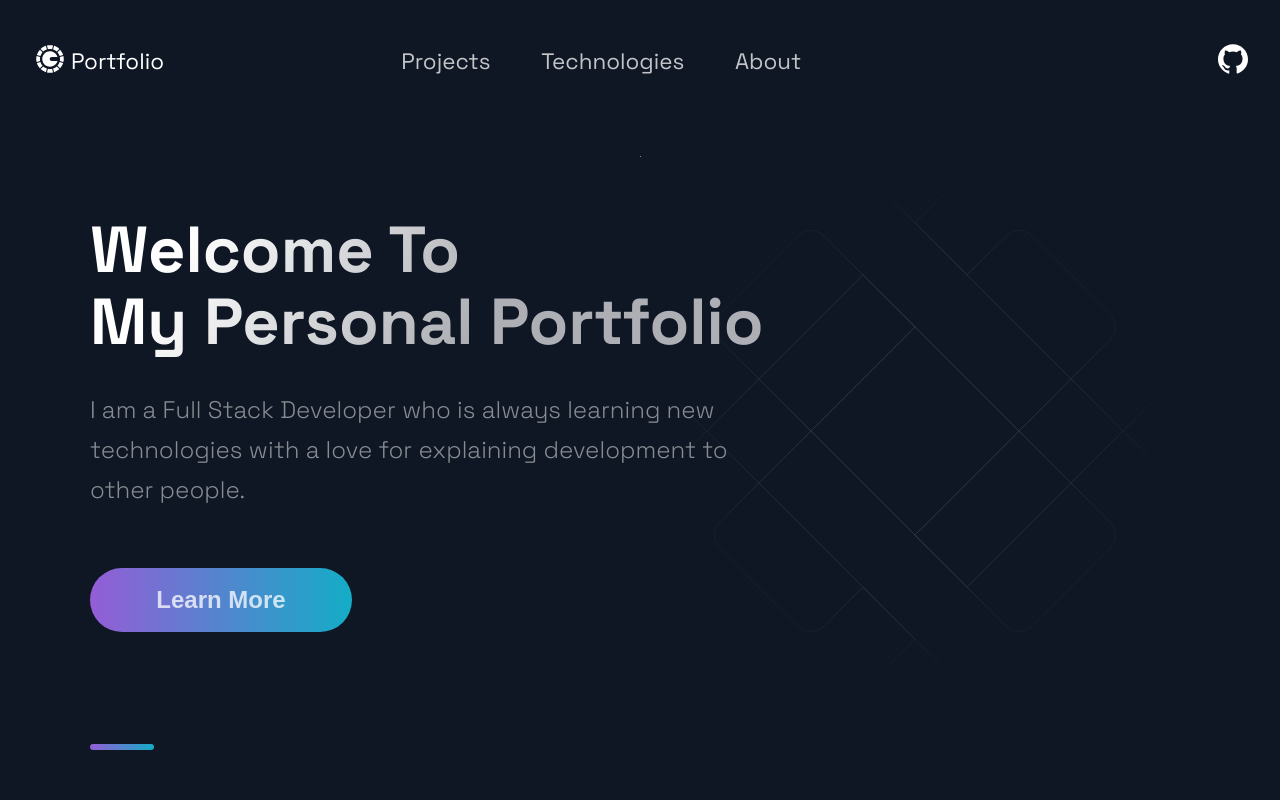
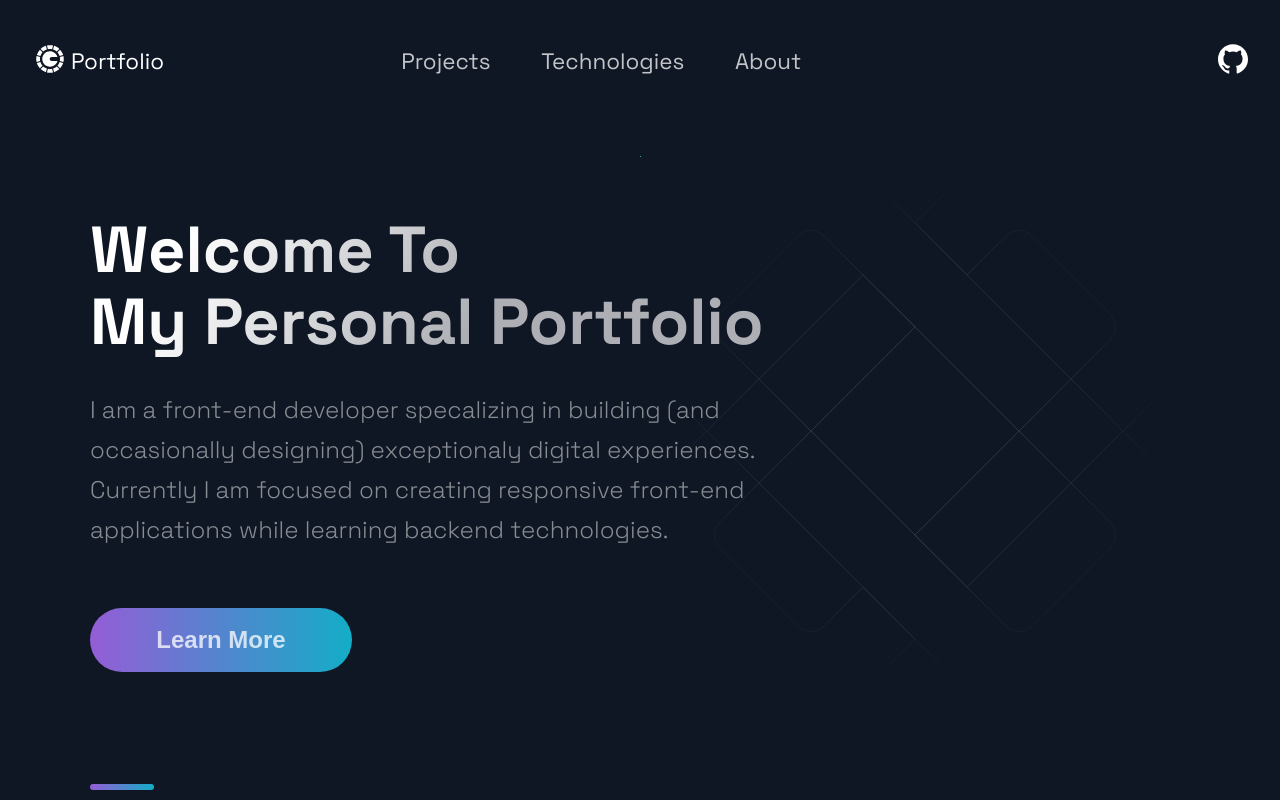
Before and after one commit to Wompato/Dev-Portfolio, a React (Create React App) app: page / in a window 1280 px wide. Shown: the top 800 px of the page. Built offline with nearby package versions, Linux system fonts and the light colour scheme.

Commit message:
Update Hero.js
Changed the description of hero

```diff
--- a/src/components/Sections/Hero.js
+++ b/src/components/Sections/Hero.js
@@ -11,8 +11,10 @@ function Hero() {
            My Personal Portfolio
         </h1>
         <p>
-          I am a Full Stack Developer who is always learning new technologies
-          with a love for explaining development to other people.
+          I am a front-end developer specalizing in building (and
+          occasionally designing) exceptionaly digital experiences.
+          Currently I am focused on creating responsive front-end
+          applications while learning backend technologies.
         </p>
         <button className="learn-more-btn">
           <a href="#projects">Learn More</a>
```
